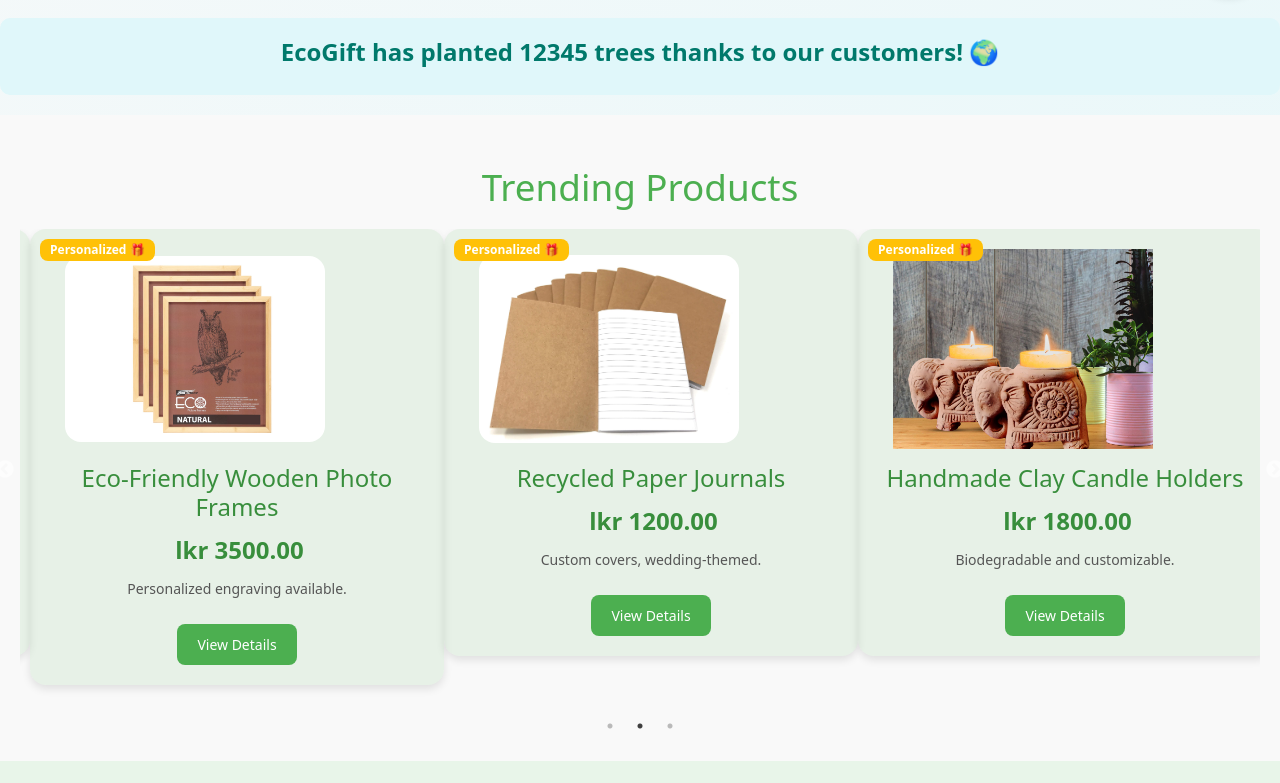
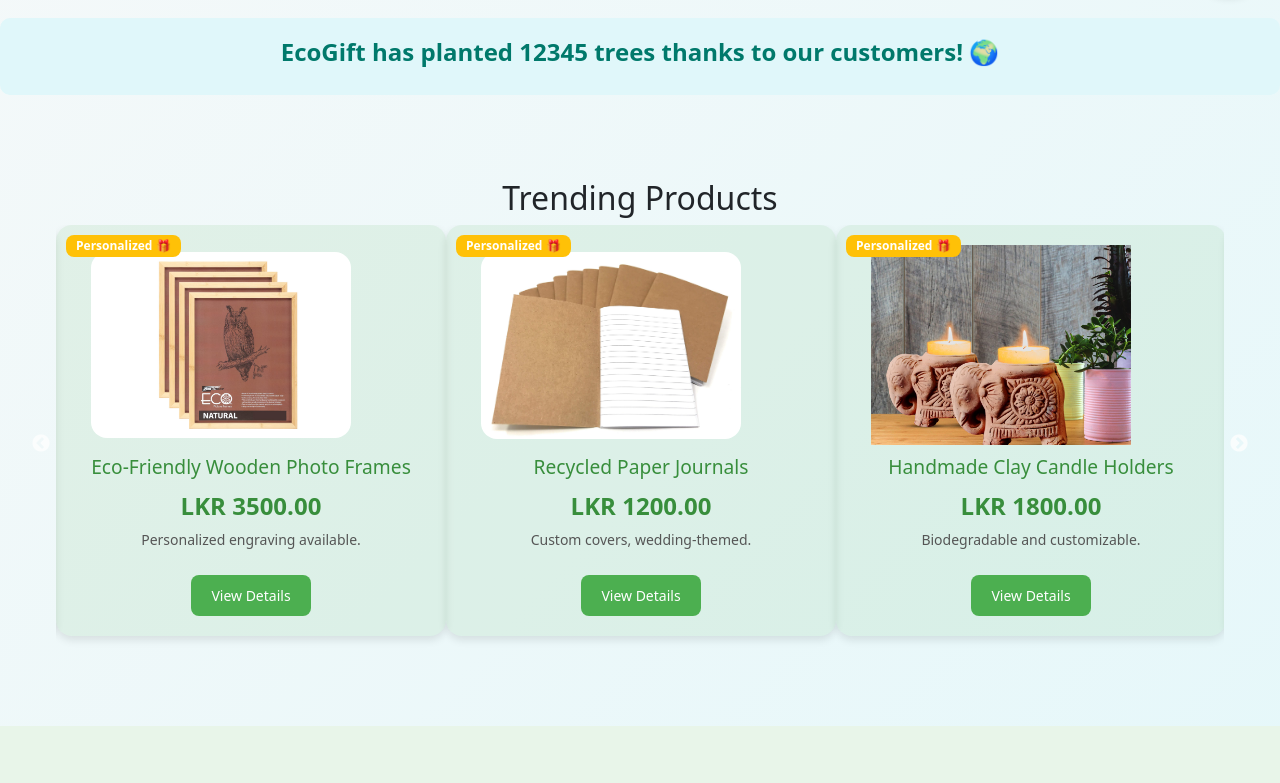
Before and after one commit to rathanpaki/eco, a React (Create React App) app: page / in a window 1280 px wide. Shown: the part 788-1571 px from the top of the page. Built offline with nearby package versions, Linux system fonts and the light colour scheme.

Commit message:
Enhance styling for trending products section and add return form functionality; update product card layout and implement return request handling in order details

```diff
--- a/src/css/home.css
+++ b/src/css/home.css
@@ -150,75 +150,77 @@ h2 {
 
 /* Trending Products Section */
 .trending-products {
-  padding: 50px 20px;
-  background-color: #f9f9f9;
+  padding: 4rem 1rem;
+  max-width: 1200px;
+  margin: 0 auto;
   text-align: center;
 }
 
-.trending-products h2 {
-  font-size: 2.3rem;
-  margin-bottom: 20px;
-  color: #4caf50;
-}
-
-.product-grid {
-  display: grid;
-  grid-template-columns: repeat(auto-fit, minmax(250px, 1fr));
-  gap: 20px;
+.products-grid {
+  display: flex;
+  justify-content: center;
+  gap: 2rem;
+  flex-wrap: wrap;
 }
 
 .product-card {
-  background: white;
-  padding: 20px;
-  border-radius: 10px;
-  box-shadow: 2px 2px 10px rgba(0, 0, 0, 0.1);
-  transition: transform 0.5s ease, box-shadow 0.5s ease;
-  margin: 0 10px;
-  margin-left: 10px;
-  margin-right: 10px;
+  background: #fff;
+  border-radius: 12px;
+  overflow: hidden;
+  box-shadow: 0 5px 15px rgba(0, 0, 0, 0.08);
+  transition: all 0.3s cubic-bezier(0.25, 0.8, 0.25, 1);
+  width: 300px; /* Fixed width for uniformity */
+  display: flex;
+  flex-direction: column;
+  align-items: center;
+  text-align: center;
 }
 
 .product-card:hover {
-  transform: scale(1.05);
-  box-shadow: 4px 4px 15px rgba(0, 0, 0, 0.2);
+  transform: translateY(-8px);
+  box-shadow: 0 12px 25px rgba(0, 0, 0, 0.12);
 }
 
 .product-image-container {
   width: 100%;
-  height: 200px;
+  height: 200px; /* Fixed height for consistent image size */
   overflow: hidden;
-  border-radius: 10px;
-  margin-bottom: 15px;
+  position: relative;
 }
 
 .product-image {
   width: 100%;
   height: 100%;
   object-fit: cover;
+  transition: transform 0.6s ease;
+}
+
+.product-card:hover .product-image {
+  transform: scale(1.05);
 }
 
 .product-card h3 {
-  font-size: 1.5rem;
-  margin-bottom: 10px;
+  font-size: 1.2rem;
+  margin: 10px 0;
   color: #333;
 }
 
 .product-card .price {
-  font-size: 1.2rem;
+  font-size: 1rem;
   color: #388e3c;
-  margin-bottom: 10px;
+  margin: 5px 0;
 }
 
 .product-card p {
-  font-size: 1rem;
+  font-size: 0.9rem;
   color: #666;
-  margin-bottom: 15px;
+  margin: 5px 0 15px;
 }
 
 .product-card .btn {
   display: inline-block;
-  padding: 10px 20px;
-  font-size: 1rem;
+  padding: 8px 16px;
+  font-size: 0.9rem;
   background-color: #4caf50;
   color: white;
   border: none;
--- a/src/css/orderDetails.css
+++ b/src/css/orderDetails.css
@@ -110,6 +110,34 @@
   transform: translateY(-2px);
 }
 
+.btn-warning-profile {
+  background: linear-gradient(135deg, #ffcc00, #ff9900);
+  color: #fff;
+  border: none;
+  border-radius: 8px;
+  padding: 0.75rem 1.5rem;
+  font-size: 1rem;
+  font-weight: 500;
+  cursor: pointer;
+  display: flex;
+  align-items: center;
+  justify-content: center;
+  gap: 0.5rem;
+  transition: all 0.3s ease;
+  box-shadow: 0 4px 6px rgba(0, 0, 0, 0.1);
+}
+
+.btn-warning-profile:hover {
+  background: linear-gradient(135deg, #ff9900, #cc7a00);
+  transform: translateY(-2px);
+  box-shadow: 0 6px 10px rgba(0, 0, 0, 0.15);
+}
+
+.btn-warning-profile:active {
+  transform: translateY(0);
+  box-shadow: 0 3px 5px rgba(0, 0, 0, 0.1);
+}
+
 /* orderDetails.css */
 .cancel-reason-section {
   margin-top: 2rem;
@@ -142,6 +170,42 @@
 }
 
 .cancel-reason-actions {
+  display: flex;
+  gap: 1rem;
+  margin-top: 1rem;
+}
+
+.return-form-section {
+  margin-top: 2rem;
+  padding: 1.5rem;
+  background: #f9f9f9;
+  border-radius: 8px;
+  box-shadow: 0 2px 8px rgba(0, 0, 0, 0.1);
+}
+
+.return-form-section h4 {
+  margin-bottom: 1rem;
+  font-size: 1.25rem;
+  color: #333;
+}
+
+.return-form-section textarea {
+  width: 100%;
+  padding: 0.75rem;
+  border-radius: 8px;
+  border: 1px solid #e0e0e0;
+  resize: vertical;
+  font-size: 1rem;
+  color: #333;
+  transition: border-color 0.3s ease;
+}
+
+.return-form-section textarea:focus {
+  border-color: #ffc107;
+  outline: none;
+}
+
+.return-form-actions {
   display: flex;
   gap: 1rem;
   margin-top: 1rem;
--- a/src/pages/Home.js
+++ b/src/pages/Home.js
@@ -62,7 +62,7 @@ const Home = () => {
   };
 
   const carouselSettings = {
-    dots: true,
+    dots: false, // Updated to remove dots
     infinite: true,
     speed: 500,
     slidesToShow: 3,
@@ -76,15 +76,16 @@ const Home = () => {
           slidesToShow: 2,
           slidesToScroll: 1,
           infinite: true,
-          dots: true,
+          dots: false, // Ensure dots are also removed for responsive settings
         },
       },
       {
-        breakpoint: 600,
+        breakpoint: 30,
         settings: {
           slidesToShow: 1,
           slidesToScroll: 1,
           initialSlide: 1,
+          dots: false, // Ensure dots are also removed for responsive settings
         },
       },
     ],
@@ -118,11 +119,7 @@ const Home = () => {
         <h2 className="fade-in">Trending Products</h2>
         <Slider {...carouselSettings}>
           {trendingProducts.map((product) => (
-            <div
-              key={product.id}
-              className="product-card fade-in"
-              style={{ margin: "0 10px" }}
-            >
+            <div key={product.id} className="product-card fade-in">
               <span className="badge">{product.badge}</span>
               <div className="product-image-container">
                 <img
@@ -132,7 +129,7 @@ const Home = () => {
                 />
               </div>
               <h3>{product.name}</h3>
-              <p className="price">lkr {product.price.toFixed(2)}</p>
+              <p className="price">LKR {product.price.toFixed(2)}</p>
               <p>{product.description}</p>
               <a href={`/product/${product.id}`} className="btn primary">
                 View Details
--- a/src/pages/orderDetailsModal.js
+++ b/src/pages/orderDetailsModal.js
@@ -15,6 +15,8 @@ const OrderDetailsPage = () => {
   const [cancelReason, setCancelReason] = useState("");
   const [showCancelReason, setShowCancelReason] = useState(false);
   const [userId, setUserId] = useState(null);
+  const [showReturnForm, setShowReturnForm] = useState(false);
+  const [returnReason, setReturnReason] = useState("");
 
   useEffect(() => {
     const auth = getAuth();
@@ -54,6 +56,26 @@ const OrderDetailsPage = () => {
     }
   };
 
+  const handleReturnOrder = async () => {
+    if (!returnReason.trim()) {
+      toast.error("Please provide a valid reason for return.");
+      return;
+    }
+    try {
+      const db = getDatabase();
+      const orderRef = ref(db, `orders/${userId}/${order.id}`);
+      await update(orderRef, {
+        Status: "Return Requested",
+        returnReason: returnReason.trim(),
+      });
+      toast.success("Return request submitted successfully!");
+      navigate("/profile");
+    } catch (error) {
+      toast.error("Failed to submit the return request. Please try again.");
+      console.error("Error submitting return request: ", error);
+    }
+  };
+
   const goBack = () => {
     navigate(-1);
   };
@@ -76,7 +98,7 @@ const OrderDetailsPage = () => {
           <strong>Order ID:</strong> {order?.id || "N/A"}
         </div>
         <div>
-          <strong>Status:</strong> {order?.Status || "N/A"}
+          <strong>Status:</strong> {order?.status || "N/A"}
         </div>
         <div>
           <strong>Customer:</strong>{" "}
@@ -140,6 +162,14 @@ const OrderDetailsPage = () => {
           <button className="btn-primary-profile" onClick={handleReorder}>
             <FaSave /> Reorder
           </button>
+          {order?.status === "Delivered" && (
+            <button
+              className="btn-warning-profile"
+              onClick={() => setShowReturnForm(true)}
+            >
+              Return
+            </button>
+          )}
           <button
             className="btn-danger-profile"
             onClick={() => setShowCancelReason(true)}
@@ -177,6 +207,33 @@ const OrderDetailsPage = () => {
             </div>
           </div>
         )}
+
+        {/* Return Form */}
+        {showReturnForm && (
+          <div className="return-form-section">
+            <h4>Reason for Return</h4>
+            <textarea
+              placeholder="Enter your reason for return..."
+              value={returnReason}
+              onChange={(e) => setReturnReason(e.target.value)}
+              rows={5}
+            />
+            <div className="return-form-actions">
+              <button
+                className="btn-primary-profile"
+                onClick={handleReturnOrder}
+              >
+                Submit
+              </button>
+              <button
+                className="btn-secondary-profile"
+                onClick={() => setShowReturnForm(false)}
+              >
+                Cancel
+              </button>
+            </div>
+          </div>
+        )}
       </div>
     </div>
   );
--- a/src/pages/profile.js
+++ b/src/pages/profile.js
@@ -254,7 +254,7 @@ const Profile = () => {
                       <strong>Order #{order.id}</strong>
                     </div>
                     <div>
-                      <strong>Status:</strong> {order.Status}
+                      <strong>Status:</strong> {order.status}
                     </div>
                     <div>
                       <strong>Total:</strong> LKR {order.total.toFixed(2)}
```
